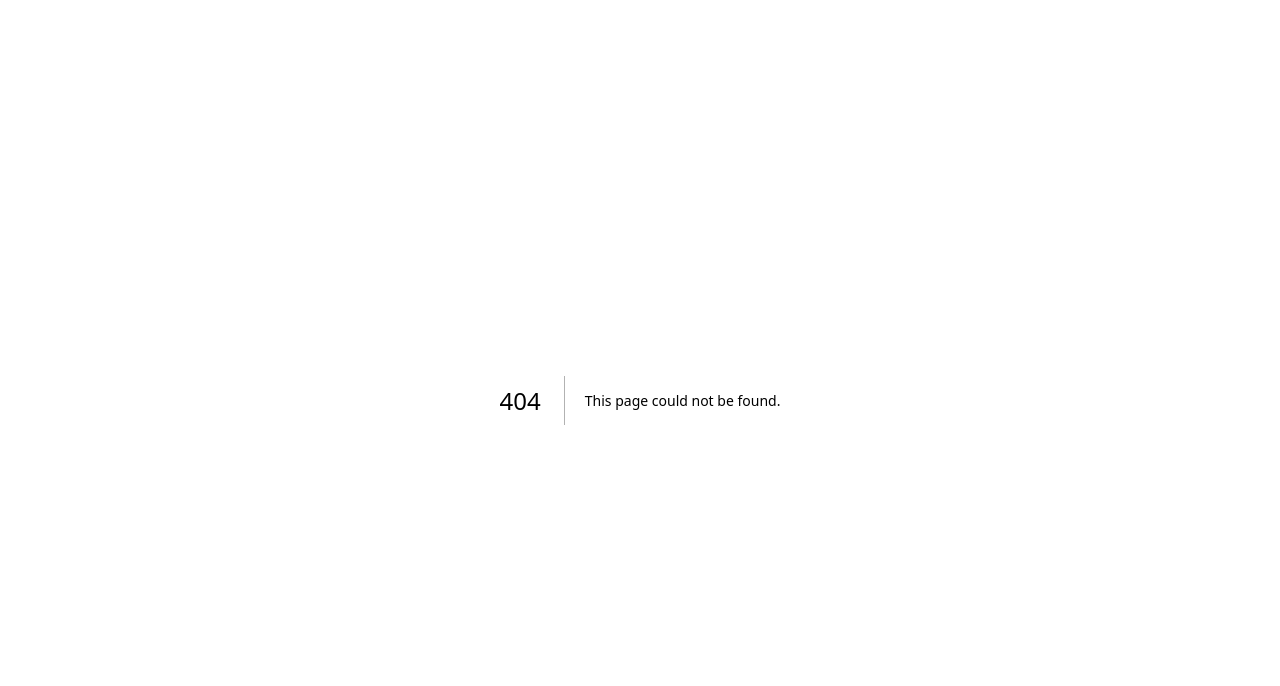
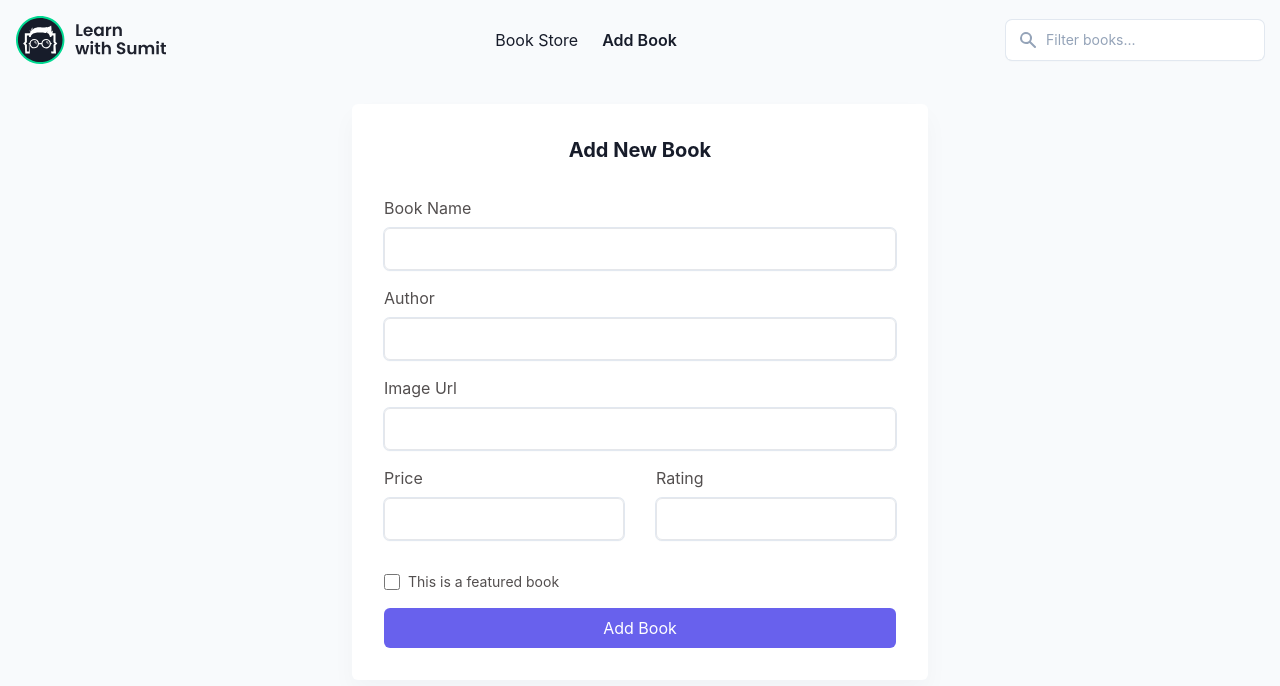
Before and after one commit to dmr-911/book-store-rtk-query, a Next.js app: page /add-book in a window 1280 px wide. Before the commit this address had no page. Shown: the top 686 px of the page. Built offline with nearby package versions, Linux system fonts and the light colour scheme.

Commit message:
edit book page and add book page implemented

```diff
--- /dev/null
+++ b/src/components/BookForm.js
@@ -0,0 +1,79 @@
+import React from "react";
+
+const BookForm = () => {
+  return (
+    <form className="book-form">
+      <div className="space-y-2">
+        <label htmlFor="lws-bookName">Book Name</label>
+        <input
+          required
+          className="text-input"
+          type="text"
+          id="lws-bookName"
+          name="name"
+        />
+      </div>
+      <div className="space-y-2">
+        <label htmlFor="lws-author">Author</label>
+        <input
+          required
+          className="text-input"
+          type="text"
+          id="lws-author"
+          name="author"
+        />
+      </div>
+      <div className="space-y-2">
+        <label htmlFor="lws-thumbnail">Image Url</label>
+        <input
+          required
+          className="text-input"
+          type="text"
+          id="lws-thumbnail"
+          name="thumbnail"
+        />
+      </div>
+      <div className="grid grid-cols-2 gap-8 pb-4">
+        <div className="space-y-2">
+          <label htmlFor="lws-price">Price</label>
+          <input
+            required
+            className="text-input"
+            type="number"
+            id="lws-price"
+            name="price"
+          />
+        </div>
+        <div className="space-y-2">
+          <label htmlFor="lws-rating">Rating</label>
+          <input
+            required
+            className="text-input"
+            type="number"
+            id="lws-rating"
+            name="rating"
+            min={1}
+            max={5}
+          />
+        </div>
+      </div>
+      <div className="flex items-center">
+        <input
+          id="lws-featured"
+          type="checkbox"
+          name="featured"
+          className="w-4 h-4"
+        />
+        <label htmlFor="lws-featured" className="ml-2 text-sm">
+          {" "}
+          This is a featured book{" "}
+        </label>
+      </div>
+      <button type="submit" className="submit" id="lws-submit">
+        Add Book
+      </button>
+    </form>
+  );
+};
+
+export default BookForm;
--- a/src/components/Books/Book.js
+++ b/src/components/Books/Book.js
@@ -1,3 +1,4 @@
+import Link from "next/link";
 import React from "react";
 
 const Book = ({ book }) => {
@@ -15,7 +16,8 @@ const Book = ({ book }) => {
             featured
           </span>
           <div className="text-gray-500 space-x-2">
-            <button className="lws-edit ">
+            <Link href={`edit/1`}>
+              <button className="lws-edit">
                 <svg
                   fill="none"
                   viewBox="0 0 24 24"
@@ -30,6 +32,7 @@ const Book = ({ book }) => {
                   />
                 </svg>
               </button>
+            </Link>
             <button className="lws-deleteBook">
               <svg
                 fill="none"
--- a/src/components/Navbar/PageList.js
+++ b/src/components/Navbar/PageList.js
@@ -1,17 +1,28 @@
 import Link from "next/link";
+import { useRouter } from "next/router";
 import React from "react";
 
 const PageList = () => {
+  const router = useRouter();
+
   return (
     <ul className="hidden md:flex items-center space-x-6">
       <Link
-        className="font-semibold cursor-pointer"
+        className={`${
+          router.pathname === "/" && "font-semibold"
+        } cursor-pointer`}
         href="/"
         id="lws-bookStore"
       >
         <li>Book Store</li>
       </Link>
-      <Link className="cursor-pointer" href="book-form" id="lws-addBook">
+      <Link
+        className={`${
+          router.pathname === "/add-book" && "font-semibold"
+        } cursor-pointer`}
+        href="add-book"
+        id="lws-addBook"
+      >
         <li>Add Book</li>
       </Link>
     </ul>
--- /dev/null
+++ b/src/pages/add-book.js
@@ -0,0 +1,20 @@
+import BookForm from "@/components/BookForm";
+import Layout from "@/components/Layout";
+import React from "react";
+
+const AddBook = () => {
+  return (
+    <Layout>
+      <main className="py-6 2xl:px-6">
+        <div className="container">
+          <div className="p-8 overflow-hidden bg-white shadow-cardShadow rounded-md max-w-xl mx-auto">
+            <h4 className="mb-8 text-xl font-bold text-center">Add New Book</h4>
+            <BookForm />
+          </div>
+        </div>
+      </main>
+    </Layout>
+  );
+};
+
+export default AddBook;
```
Also changed, not shown: src/pages/book-form.js (deleted, +0 -89 lines), src/pages/edit/[bookId].js (added, +20 -0 lines). Lines whose indentation alone changed are shown as unchanged.
